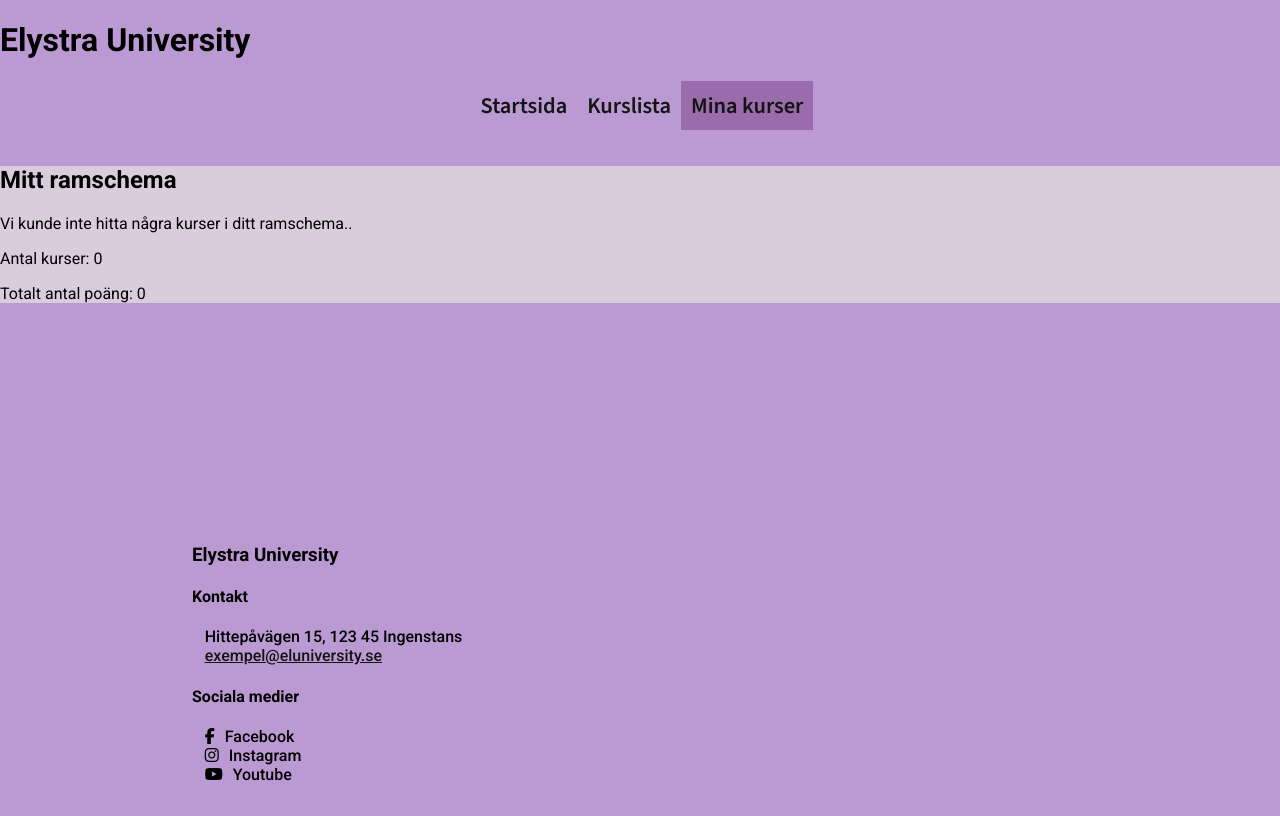
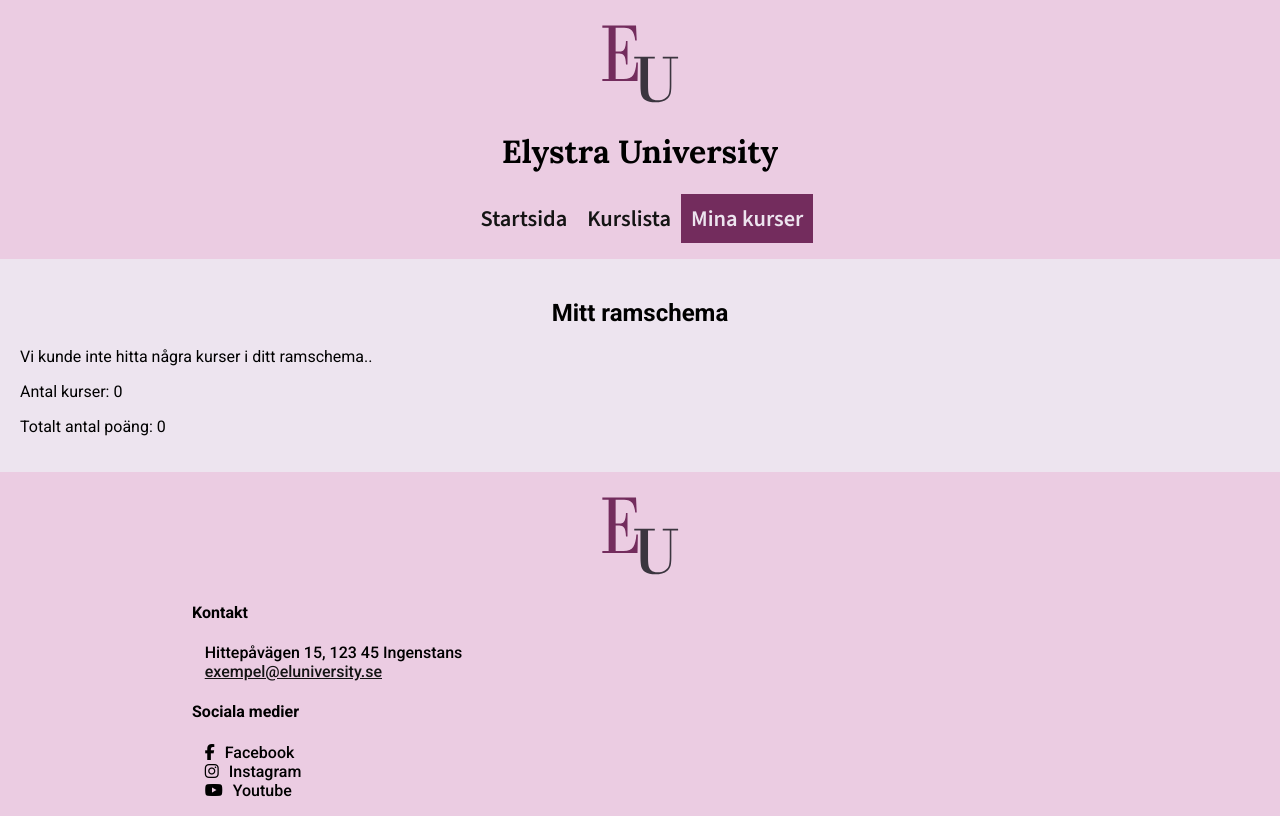
Before and after one commit to EmmaGorling/typescript-projekt, an Angular app: page /mylist in a window 1280 px wide. Built offline with nearby package versions, Linux system fonts and the light colour scheme.

Commit message:
inget fan av att styla i Angular....

```diff
--- a/src/app/courses/courses.component.scss
+++ b/src/app/courses/courses.component.scss
@@ -24,6 +24,12 @@ ul {
         padding: 10px;
     }
     button {
+        background-color: $dark-purple;
+        border: none;
+        border-radius: 5px;
+        line-height: 1.8em;
+        color: $off-white;
+        font-weight: 600;
     }
     a {
         color: $dark-grey;
--- a/src/app/footer/footer.component.html
+++ b/src/app/footer/footer.component.html
@@ -1,6 +1,6 @@
 <footer>
     <div id="logo">
-        <h3>Elystra University</h3>
+        <img src="../../assets/images/logo.svg" alt="Logga">
     </div>
     <div id="contact">
         <h4>Kontakt</h4>
--- a/src/app/footer/footer.component.scss
+++ b/src/app/footer/footer.component.scss
@@ -4,6 +4,12 @@ footer {
     #logo, #contact, #socials {
         width: 70%;
         margin: 10px auto;
+        img {
+            display: block;
+            width: 20%;
+            max-width: 100px;
+            margin: 0px auto;
+        }
 
         ul {
             list-style: none;
--- a/src/app/header/header.component.html
+++ b/src/app/header/header.component.html
@@ -1,5 +1,9 @@
 <header>
-    <h1>Elystra University</h1>
+    <a routerLink="/home">
+        <img src="../../assets/images/logo.svg" alt="Logga">
+    </a>
+
+     <h1>Elystra University</h1>
 
     <nav id="mainMenu">
         <ul>
--- a/src/app/header/header.component.scss
+++ b/src/app/header/header.component.scss
@@ -1,6 +1,15 @@
 @import '../../stylings/variables';
 
-
+img {
+    display: block;
+    margin: 10px auto 0px;
+    width: 20%;
+    max-width: 100px;
+}
+h1 {
+    text-align: center;
+    font-family: $lora;
+}
 nav {
     text-align: center;
     margin-left: -4ch;
@@ -22,5 +31,6 @@ li {
     }
     a:hover, .active {
         background-color: $dark-purple;
+        color: $off-white;
     }
 }
--- a/src/app/header/header.component.ts
+++ b/src/app/header/header.component.ts
@@ -9,7 +9,5 @@ import { RouterLink, RouterLinkActive } from '@angular/router';
   styleUrl: './header.component.scss'
 })
 export class HeaderComponent {
-  constructor() {
-    document.body.style.backgroundColor = '#bb99d2';
-  }
+
 }
--- a/src/app/home/home.component.scss
+++ b/src/app/home/home.component.scss
@@ -27,6 +27,8 @@ main {
             width: fit-content;
             margin-top: 10px;
             margin-bottom: 10px;
+            color: $dark-grey;
+            text-decoration: none;
         }
     }
 }
@@ -43,7 +45,7 @@ main {
         padding: 10px 10px 0px;
         border: 1px solid $dark-grey;
         margin-bottom: 10px;
-        background-color: rgba($color: $dark-purple, $alpha: 0.3);
+        background-color: $light-purple;
     }
     img {
         width: 100%;
--- a/src/app/mylist/mylist.component.scss
+++ b/src/app/mylist/mylist.component.scss
@@ -0,0 +1,27 @@
+@import '../../stylings/variables';
+main {
+    padding: 20px;
+}
+h2 {
+    text-align: center;
+}
+ul {
+    list-style: none;
+    li {
+        background-color: white;
+        margin: 10px auto 10px -5ch;
+        padding: 10px;
+    }
+    button {
+        background-color: $dark-purple;
+        border: none;
+        border-radius: 5px;
+        line-height: 1.8em;
+        color: $off-white;
+        font-weight: 600;
+    }
+    a {
+        color: $dark-grey;
+        text-decoration: none;
+    }
+}
--- a/src/index.html
+++ b/src/index.html
@@ -9,7 +9,7 @@
   <script src="https://kit.fontawesome.com/8726bca3f8.js" crossorigin="anonymous"></script>
   <link rel="preconnect" href="https://fonts.googleapis.com">
   <link rel="preconnect" href="https://fonts.gstatic.com" crossorigin>
-  <link href="https://fonts.googleapis.com/css2?family=Roboto:ital,wght@0,100;0,300;0,400;0,500;0,700;0,900;1,100;1,300;1,400;1,500;1,700;1,900&family=Source+Sans+3:ital,wght@0,200..900;1,200..900&display=swap" rel="stylesheet">
+  <link href="https://fonts.googleapis.com/css2?family=Lora:ital,wght@0,400..700;1,400..700&family=Roboto:ital,wght@0,100;0,300;0,400;0,500;0,700;0,900;1,100;1,300;1,400;1,500;1,700;1,900&family=Source+Sans+3:ital,wght@0,200..900;1,200..900&display=swap" rel="stylesheet">
 </head>
 <body>
   <app-root></app-root>
--- a/src/styles.scss
+++ b/src/styles.scss
@@ -2,6 +2,7 @@
 body {
     margin: 0;
     font-family: $roboto;
+    background-color: $light-purple;
 }
 app-root {
     display: grid;
--- a/src/stylings/_variables.scss
+++ b/src/stylings/_variables.scss
@@ -1,8 +1,9 @@
 $dark-grey: #141414;
-$light-purple: #bb99d2;
-$dark-purple: #9b6cac;
-$off-white: #d9cddb;
+$dark-purple: #732C5D;
+$light-purple: lighten($dark-purple, 55%);
+$off-white: #ede4ef;
 
 // Fonts
 $source-sans: "Source Sans 3", sans-serif;
 $roboto: "Roboto", sans-serif;
+$lora: "Lora", serif;
```
Also changed, not shown: src/assets/images/logo.svg (renamed from src/assets/logo.svg).
